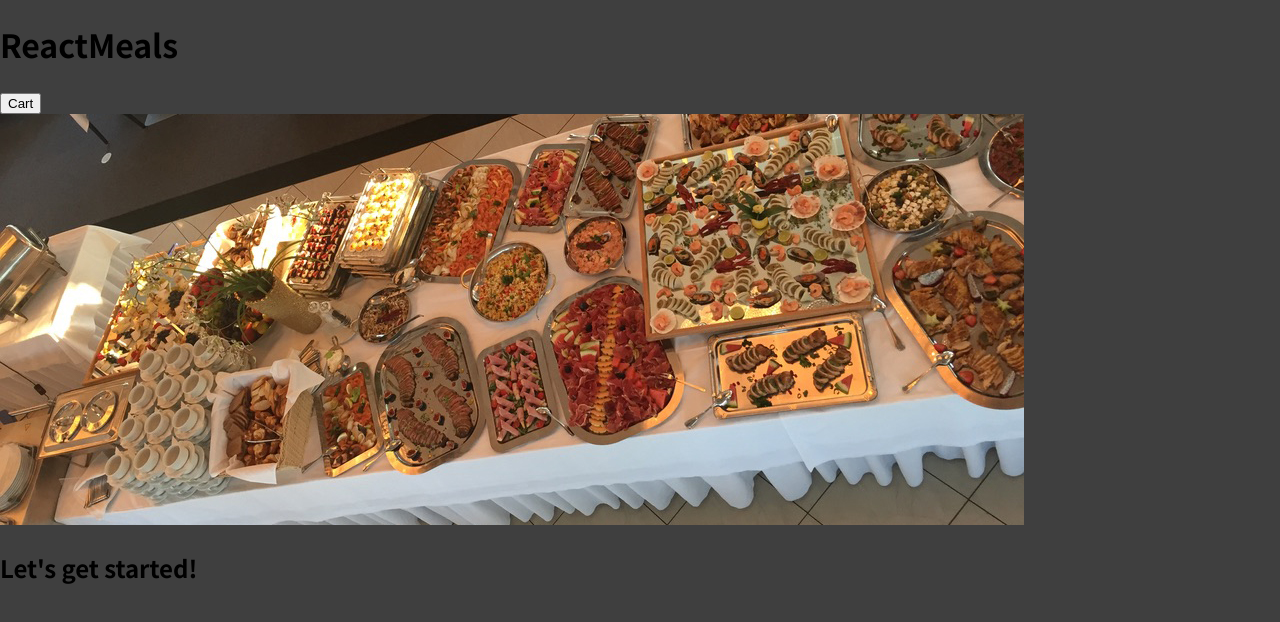
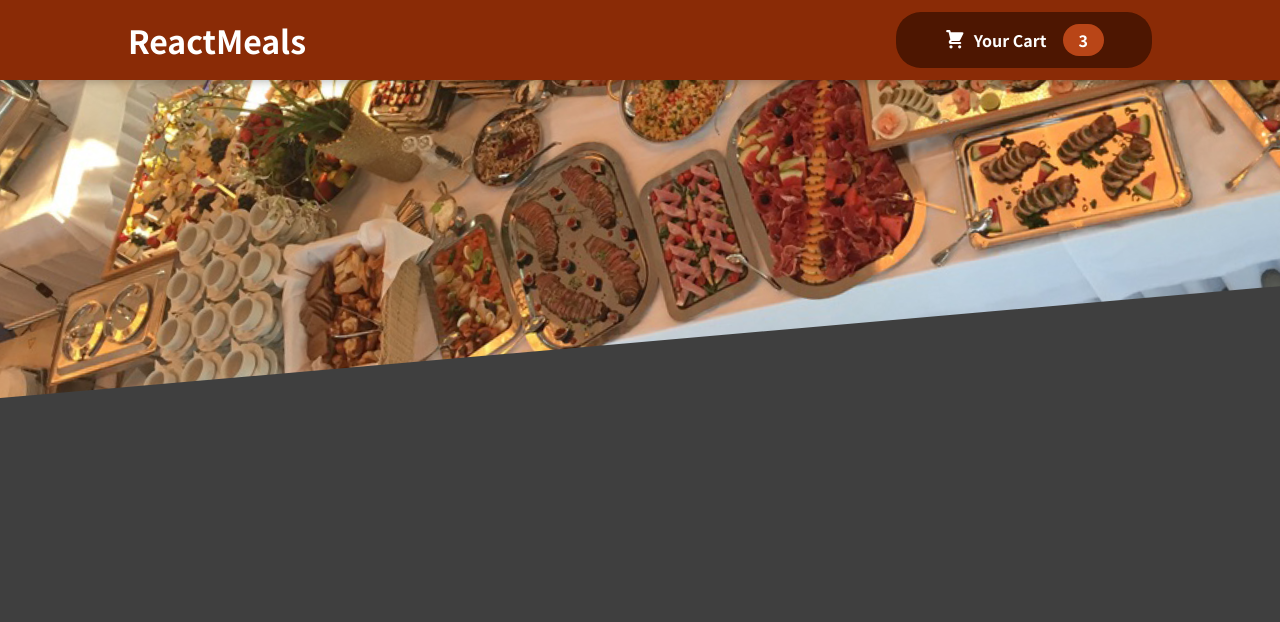
Before and after one commit to Korveld/react-food-app, a React (Vite) app: page / in a window 1280 px wide. Shown: the top 622 px of the page. Built offline with nearby package versions, Linux system fonts and the light colour scheme.

Commit message:
add header

```diff
--- a/src/App.jsx
+++ b/src/App.jsx
@@ -1,11 +1,9 @@
-import Header from "./components/Layout/Header.jsx";
+import Header from "./components/Layout/Header";
 
 const App = () => {
   return (
     <>
       <Header />
-      {/* eslint-disable-next-line react/no-unescaped-entities */}
-      <h2>Let's get started!</h2>
     </>
   )
 }
--- a/src/components/Cart/CartIcon.jsx
+++ b/src/components/Cart/CartIcon.jsx
@@ -1,3 +1,13 @@
-const CartIcon = () => {}
+const CartIcon = () => {
+  return (
+    <svg
+      xmlns='http://www.w3.org/2000/svg'
+      viewBox='0 0 20 20'
+      fill='currentColor'
+    >
+      <path d='M3 1a1 1 0 000 2h1.22l.305 1.222a.997.997 0 00.01.042l1.358 5.43-.893.892C3.74 11.846 4.632 14 6.414 14H15a1 1 0 000-2H6.414l1-1H14a1 1 0 00.894-.553l3-6A1 1 0 0017 3H6.28l-.31-1.243A1 1 0 005 1H3zM16 16.5a1.5 1.5 0 11-3 0 1.5 1.5 0 013 0zM6.5 18a1.5 1.5 0 100-3 1.5 1.5 0 000 3z' />
+    </svg>
+  );
+};
 
-export default CartIcon
+export default CartIcon;
--- a/src/components/Layout/Header.jsx
+++ b/src/components/Layout/Header.jsx
@@ -1,15 +1,16 @@
 import classes from './Header.module.scss'
 import mealsImage from '../../assets/meals.jpg'
+import HeaderCartButton from "./HeaderCartButton.jsx";
 
 const Header = props => {
   return (
     <>
-      <header>
+      <header className={classes.header}>
         <h1>ReactMeals</h1>
-        <button>Cart</button>
+        <HeaderCartButton></HeaderCartButton>
       </header>
-      <div>
-        <img src={mealsImage} alt=""/>
+      <div className={classes['main-image']}>
+        <img src={mealsImage} alt="A table full of delicious food!"/>
       </div>
     </>
   )
--- a/src/components/Layout/HeaderCartButton.jsx
+++ b/src/components/Layout/HeaderCartButton.jsx
@@ -1,5 +1,18 @@
 import classes from './HeaderCartButton.module.scss'
+import CartIcon from "../Cart/CartIcon.jsx";
 
-const HeaderCartButton = () => {}
+const HeaderCartButton = () => {
+  return (
+    <button className={classes.button}>
+      <span className={classes.icon}>
+        <CartIcon />
+      </span>
+      <span>Your Cart</span>
+      <span className={classes.badge}>
+        3
+      </span>
+    </button>
+  )
+}
 
 export default HeaderCartButton
--- a/src/components/Layout/HeaderCartButton.module.scss
+++ b/src/components/Layout/HeaderCartButton.module.scss
@@ -0,0 +1,61 @@
+.button {
+  cursor: pointer;
+  font: inherit;
+  border: none;
+  background-color: #4d1601;
+  color: white;
+  padding: 0.75rem 3rem;
+  display: flex;
+  justify-content: space-around;
+  align-items: center;
+  border-radius: 25px;
+  font-weight: bold;
+  transition: all .3s ease;
+}
+
+.button:hover,
+.button:active {
+  background-color: #2c0d00;
+}
+
+.icon {
+  width: 1.35rem;
+  height: 1.35rem;
+  margin-right: 0.5rem;
+}
+
+.badge {
+  background-color: #b94517;
+  padding: 0.25rem 1rem;
+  border-radius: 25px;
+  margin-left: 1rem;
+  font-weight: bold;
+  transition: all .3s ease;
+}
+
+.button:hover .badge,
+.button:active .badge {
+  background-color: #92320c;
+}
+
+.bump {
+  animation: bump 300ms ease-out;
+}
+
+@keyframes bump {
+  0% {
+    transform: scale(1);
+  }
+  10% {
+    transform: scale(0.9);
+  }
+  30% {
+    transform: scale(1.1);
+  }
+  50% {
+    transform: scale(1.15);
+  }
+  100% {
+    transform: scale(1);
+  }
+}
```
Also changed, not shown: 7 other files (tests, documents, lock files or other folders).
